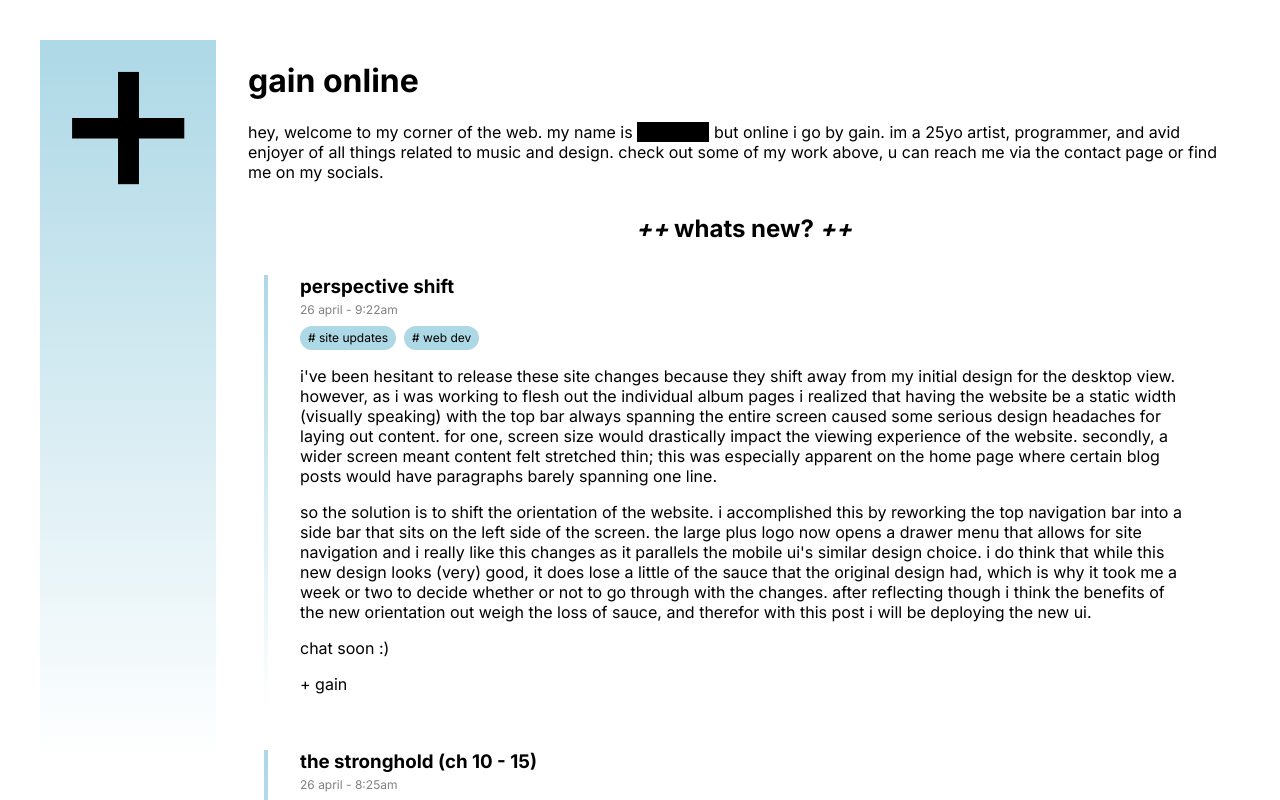
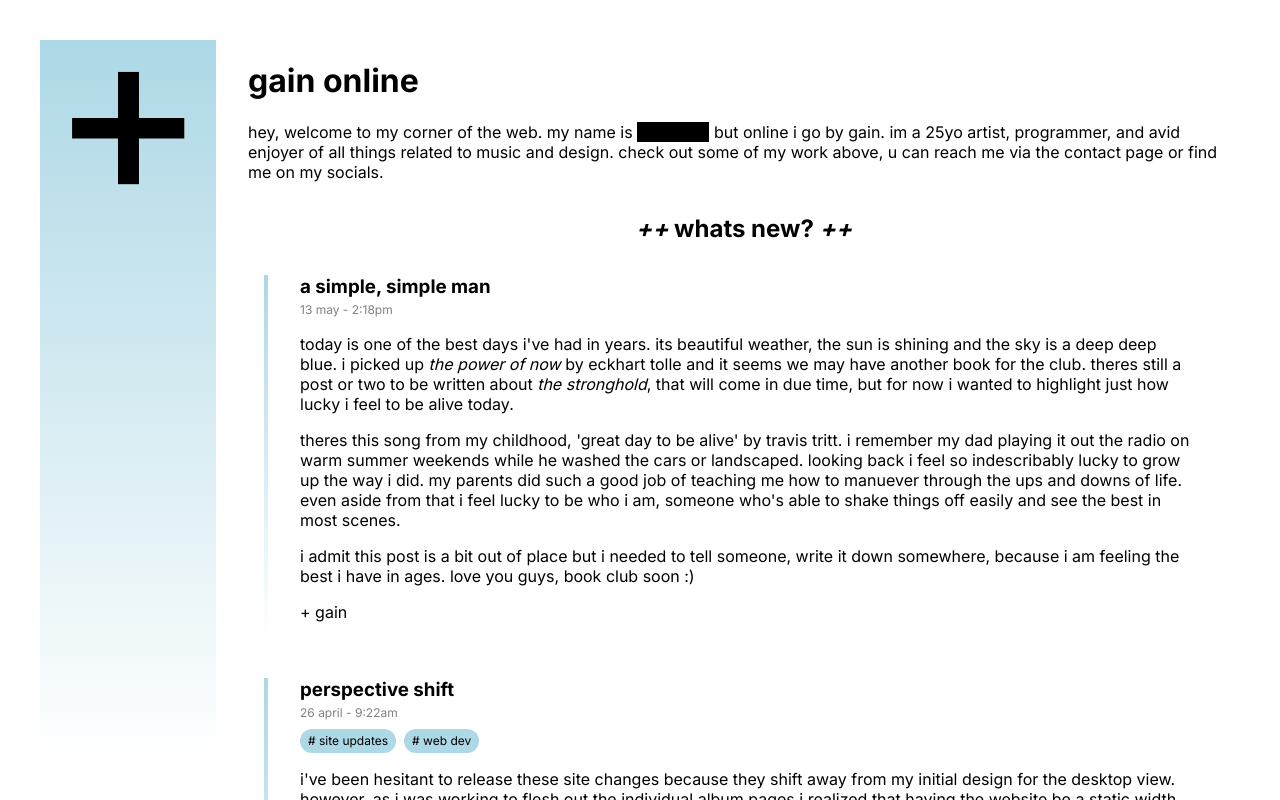
Before and after one commit to hharris56/gain.online, a Next.js app: page /home in a window 1280 px wide. Shown: the top 800 px of the page. Built offline with nearby package versions, Linux system fonts and the light colour scheme.

Commit message:
great day to be alive

```diff
--- a/src/app/home/posts/posts.tsx
+++ b/src/app/home/posts/posts.tsx
@@ -14,6 +14,7 @@ export default function Posts(){
     // TODO: implement filtering based on tags
 
     var posts = [
+        <May13 key="5/13" />,
         <Apr26pt2 key="4/26-2" />,
         <Apr26 key="4/26" />,
         <Apr22 key="4/22" />,
@@ -44,6 +45,20 @@ export default function Posts(){
             {expanded ? posts : posts.slice(0, 3)}
             <ExpandButton expanded={expanded} callback={() => setExpanded(!expanded)} />
         </div>
+    )
+}
+
+function May13(){
+    return (
+        <BlogPost title="a simple, simple man" date="13 may - 2:18pm">
+            today is one of the best days i've had in years. its beautiful weather, the sun is shining and the sky is a deep deep blue. i picked up <i>the power of now</i> by eckhart tolle and it seems we may have another book for the club. theres still a post or two to be written about <i>the stronghold</i>, that will come in due time, but for now i wanted to highlight just how lucky i feel to be alive today.
+            <Break/>
+            theres this song from my childhood, 'great day to be alive' by travis tritt. i remember my dad playing it out the radio on warm summer weekends while he washed the cars or landscaped. looking back i feel so indescribably lucky to grow up the way i did. my parents did such a good job of teaching me how to manuever through the ups and downs of life. even aside from that i feel lucky to be who i am, someone who's able to shake things off easily and see the best in most scenes.
+            <Break/>
+            i admit this post is a bit out of place but i needed to tell someone, write it down somewhere, because i am feeling the best i have in ages. love you guys, book club soon :)
+            <Break/>
+            + gain
+        </BlogPost>
     )
 }
 
```
